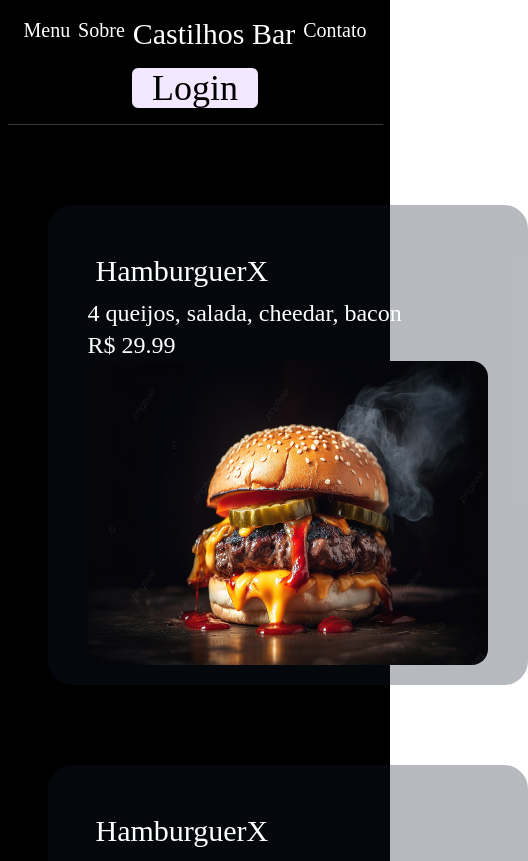
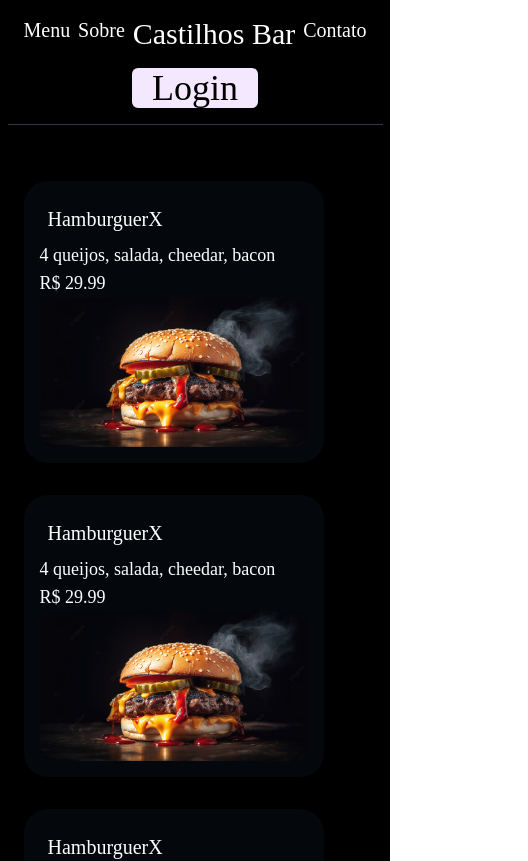
Before and after one commit to felipenewplayer/CastilhosBar, a React (Vite) app: page / in a window 390 px wide. Shown: the top 861 px of the page, 528 px wide, since content can reach past the window. Built offline with nearby package versions, Linux system fonts and the light colour scheme; a web font is replaced by a local one.

Commit message:
Update Burguer.jsx

```diff
--- a/src/assets/components/Burguer.jsx
+++ b/src/assets/components/Burguer.jsx
@@ -1,14 +1,16 @@
-
 export const Burguer = (burguers) => {
-    return (
-        <div className="bg-gray-900/30  m-10 p-10 rounded-3xl h-120 w-120 flex flex-col justify-between ">
-            <p className="text-white text-3xl p-2">{burguers.nome}</p>
-            <p className="text-white text-2xl">{burguers.descricao}</p>
-            <p className="text-white text-2xl">{burguers.price}</p>
-            <div>
-                <img className="h-76 w-250 rounded-2xl" src= "/img/burger.jpg" alt="cheese" />
-            </div>
-
-        </div>
-    )
-}
+  return (
+    <div className="bg-gray-900/30 m-4 p-4 sm:m-10 sm:p-10 rounded-3xl flex flex-col justify-between max-w-[300px]">
+      <p className="text-white text-xl sm:text-3xl p-2">{burguers.nome}</p>
+      <p className="text-white text-lg sm:text-2xl">{burguers.descricao}</p>
+      <p className="text-white text-lg sm:text-2xl">{burguers.price}</p>
+      <div>
+        <img
+          className="w-full h-auto rounded-2xl"
+          src="/img/burger.jpg"
+          alt="cheese"
+        />
+      </div>
+    </div>
+  );
+};
```
